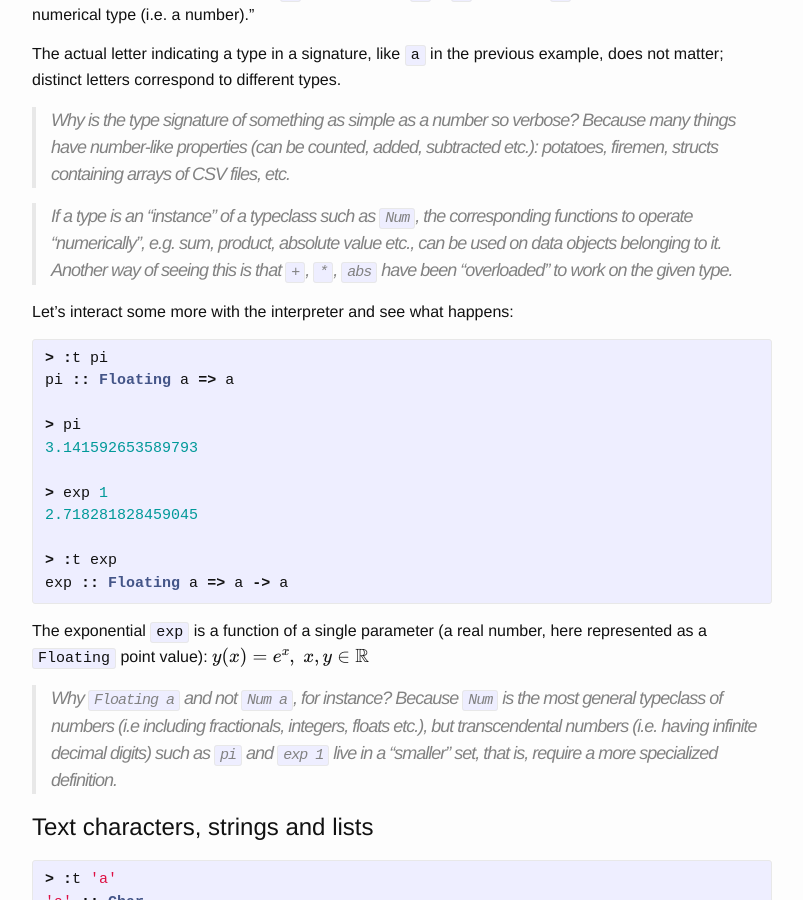
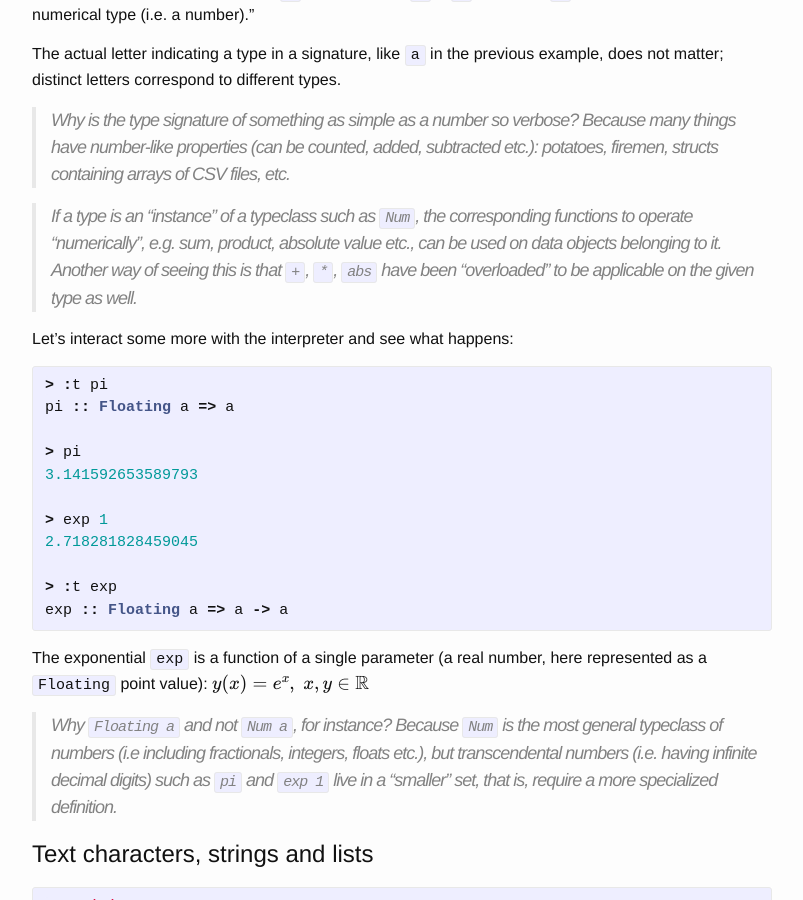
Before and after one commit to ocramz/ocramz.github.io, a Jekyll site: the page built from _posts/2015-08-21-haskell-tut-v1.markdown, in a window 1280 px wide and 900 px high, scrolled down 1201 px. Shown: the whole window, without its empty margins (238-1041 px from the left). Built offline with Jekyll 4.4.1, drawn with Linux system fonts in a browser that asks for light colours; Markdown is read by kramdown in place of the engine named in the settings; formulas are drawn with MathJax 3.

Commit message:
blog update

```diff
--- a/_posts/2015-08-21-haskell-tut-v1.markdown
+++ b/_posts/2015-08-21-haskell-tut-v1.markdown
@@ -51,7 +51,7 @@
 > Why is the type signature of something as simple as a number so verbose?
 > Because many things have number-like properties (can be counted, added, subtracted etc.): potatoes, firemen, structs containing arrays of CSV files, etc.
 
-> If a type is an "instance" of a typeclass such as `Num`, the corresponding functions to operate "numerically", e.g. sum, product, absolute value etc., can be used on data objects belonging to it. Another way of seeing this is that `+`, `*`, `abs` have been "overloaded" to work on the given type.
+> If a type is an "instance" of a typeclass such as `Num`, the corresponding functions to operate "numerically", e.g. sum, product, absolute value etc., can be used on data objects belonging to it. Another way of seeing this is that `+`, `*`, `abs` have been "overloaded" to be applicable on the given type as well.
 
 Let's interact some more with the interpreter and see what happens:
 
```
Also changed, not shown: 2 other files.
